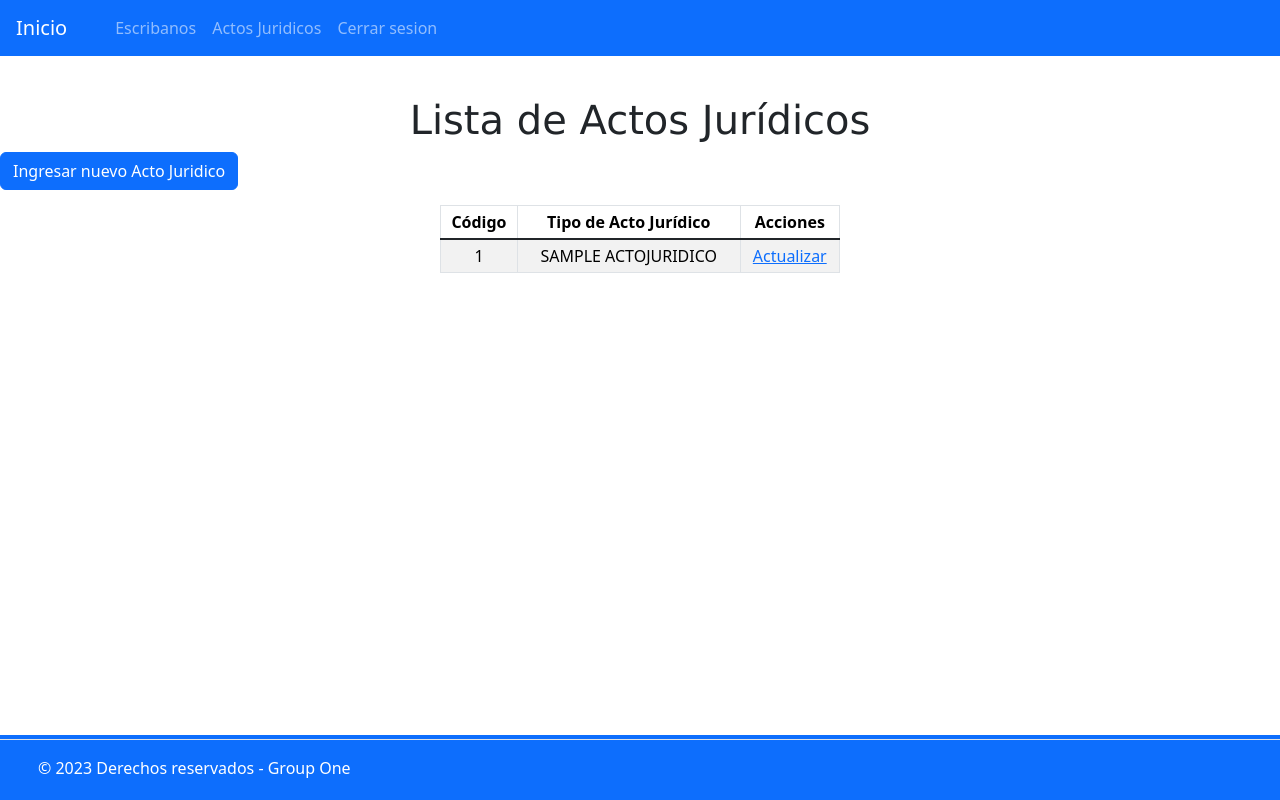
After one commit to adrimdip/Grupo1, a Django app: page /app/listar_actos_juridicos/ in a window 1280 px wide. The commit adds this page. Run offline with Django 4.2, Linux system fonts and the light colour scheme; tables that the repository leaves empty hold one stand-in row (values such as "Sample post"); some libraries are stand-ins or nearby versions.

Commit message:
Actualización para primera presentación...

```diff
--- a/djangoGrupo1/urls.py
+++ b/djangoGrupo1/urls.py
@@ -16,8 +16,10 @@ Including another URLconf
 """
 from django.contrib import admin
 from django.urls import path, include
+from escribania import views
 
 urlpatterns = [
     path('admin/', admin.site.urls),
+    path('', views.index, name='index'),
     path('app/',include('escribania.urls')),
 ]
--- a/escribania/urls.py
+++ b/escribania/urls.py
@@ -4,4 +4,13 @@ from . import views
 
 urlpatterns=[
 
+    # URLs para el Escribano
+    path('crear_escribano/', views.crear_escribano, name='crear_escribano'),
+    path('listar_escribanos/', views.listar_escribanos, name='listar_escribanos'),
+    path('actualizar_escribano/<int:pk>/', views.actualizar_escribano, name='actualizar_escribano'),
+
+    #para ActoJuridico
+    path('crear_acto_juridico/', views.crear_acto_juridico, name='crear_acto_juridico'),
+    path('listar_actos_juridicos/', views.listar_actos_juridicos, name='listar_actos_juridicos'),
+    path('actualizar_acto_juridico/<int:pk>/', views.actualizar_acto_juridico, name='actualizar_acto_juridico'),
 ]
--- a/escribania/views.py
+++ b/escribania/views.py
@@ -1,5 +1,65 @@
-from django.shortcuts import render
-from . import models, forms
+from django.shortcuts import render, redirect
+from .models import Escribano, ActoJuridico
+from .forms import EscribanoForm, ActoJuridicoForm
 
 
-# Create your views here.
+
+def index(request):
+    return render(request, "index.html")
+
+# Vista para CREAR un Escribano
+def crear_escribano(request):
+    if request.method == 'POST':
+        form = EscribanoForm(request.POST)
+        if form.is_valid():
+            form.save()
+            return redirect('listar_escribanos')
+    else:
+        form = EscribanoForm()
+    return render(request, 'crear_escribano.html', {'form': form})
+
+# LISTAR Escribanos
+def listar_escribanos(request):
+    escribanos = Escribano.objects.all()
+    return render(request, 'listar_escribanos.html', {'escribanos': escribanos})
+
+# ACTUALIZAR un Escribano
+def actualizar_escribano(request, pk):
+    escribano = Escribano.objects.get(pk=pk)
+    if request.method == 'POST':
+        form = EscribanoForm(request.POST, instance=escribano)
+        if form.is_valid():
+            form.save()
+            return redirect('listar_escribanos')
+    else:
+        form = EscribanoForm(instance=escribano)
+    return render(request, 'actualizar_escribano.html', {'form': form, 'escribano': escribano})
+
+
+# CREAR un ActoJuridico
+def crear_acto_juridico(request):
+    if request.method == 'POST':
+        form = ActoJuridicoForm(request.POST)
+        if form.is_valid():
+            form.save()
+            return redirect('listar_actos_juridicos')
+    else:
+        form = ActoJuridicoForm()
+    return render(request, 'crear_acto_juridico.html', {'form': form})
+
+# LISTAR ActosJuridicos
+def listar_actos_juridicos(request):
+    actos_juridicos = ActoJuridico.objects.all()
+    return render(request, 'listar_actos_juridicos.html', {'actos_juridicos': actos_juridicos})
+
+# ACTUALIZAR un ActoJuridico
+def actualizar_acto_juridico(request, pk):
+    acto_juridico = ActoJuridico.objects.get(pk=pk)
+    if request.method == 'POST':
+        form = ActoJuridicoForm(request.POST, instance=acto_juridico)
+        if form.is_valid():
+            form.save()
+            return redirect('listar_actos_juridicos')
+    else:
+        form = ActoJuridicoForm(instance=acto_juridico)
+    return render(request, 'crear_acto_juridico.html', {'form': form, 'acto_juridico': acto_juridico})
--- a/static/css/application.css
+++ b/static/css/application.css
@@ -0,0 +1,37 @@
+@import url('https://cdn.jsdelivr.net/npm/bootstrap@5.3.1/dist/css/bootstrap.min.css');
+
+body {
+  height: 100%;
+  width: 100%;
+  background: #ffffff;
+  min-height: 100vh;
+  min-height: -webkit-fill-available;
+  min-width: 100vh;
+  min-width: -webkit-fill-available;
+}
+
+main {
+  width: 100%;
+  min-width: 100%;
+  overflow-x: hidden;
+  overflow-y: hidden;
+  /* padding-top: 20vh; */
+}
+
+
+.navbar {
+  color: white;
+  text-align: center;
+}
+
+
+.table {
+  max-width: 50vh;
+  margin-top: 15px;
+}
+
+
+h1, h2 {
+  text-align: center;
+  font-family: Verdana, Geneva, Tahoma, sans-serif;
+}
--- a/templates/base.html
+++ b/templates/base.html
@@ -16,12 +16,32 @@
 </head>
 <body>
 
-  <main>
+  <nav class="navbar navbar-expand bg-primary fixed-top" data-bs-theme="dark">
+    <a class='navbar-brand px-3' up-follow href='/'>Inicio</a>
+    <div class="navbar-nav px-2">
+      <a class='nav-item nav-link' href="#">Escribanos</a>
+      <a class='nav-item nav-link' href="{% url 'listar_actos_juridicos' %}">Actos Juridicos</a>
+      <a class='nav-item nav-link' href="#">Cerrar sesion</a>
+    </div>
+  </nav>
+
+  <main class="mt-5 pt-5">
     {% block content %}
 
     {% endblock %}
   </main>
 
+  <div class="footer mt-auto bg-primary text-white fixed-bottom">
+    <footer class="d-flex flex-wrap justify-content-between align-items-center py-3 my-1 border-top">
+      <div class="col-md-4 d-flex align-items-center">
+        <a href="/" class="mb-3 me-2 mb-md-0 text-muted text-decoration-none lh-1">
+          <svg class="bi" width="30" height="24"><use xlink:href="#bootstrap"/></svg>
+        </a>
+        <span class="mb-3 mb-md-0">&copy; 2023 Derechos reservados - Group One</span>
+      </div>
+    </footer>
+  </div>
+
   <script src="{% static 'js/application.js' %}"></script>
 
 </body>
--- /dev/null
+++ b/templates/listar_actos_juridicos.html
@@ -0,0 +1,34 @@
+{% extends "base.html" %}
+
+{% block title %} Listado Actos Jurídicos {% endblock %}
+
+{% block content %}
+
+  <header>
+    <h1>Lista de Actos Jurídicos </h1>
+    <a class="btn btn-primary" href="{% url 'crear_acto_juridico' %}" role="button">Ingresar nuevo Acto Juridico</a>
+  </header>
+
+  <div class="table-responsive text-center d-flex justify-content-center">
+    <table class="table table-sm table-striped table-bordered align-middle">
+      <thead>
+        <tr>
+          <th scope="col">Código</th>
+          <th scope="col">Tipo de Acto Jurídico</th>
+          <th scope="col">Acciones</th>
+        </tr>
+      </thead>
+      <tbody class="table-group-divider">
+        {% for acto in actos_juridicos %}
+          <tr>
+            <td>{{ acto.id }} </td>
+            <td>{{ acto.nombre|upper }}</td>
+            <td>
+              <a href="{% url 'actualizar_acto_juridico' acto.id %}" role="button">Actualizar</a>
+            </td>
+          </tr>
+        {% endfor %}
+      </tbody>
+    </table>
+  </div>
+{% endblock %}
```
Also changed, not shown: escribania/forms.py (+12 -1 lines), templates/consultar_escrituras.html (added, +15 -0 lines), templates/crear_acto_juridico.html (added, +17 -0 lines), templates/index.html (added, +19 -0 lines), templates/ingresar_escritura.html (added, +21 -0 lines), 1 other file.
